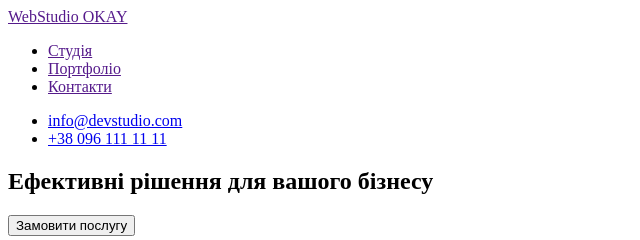
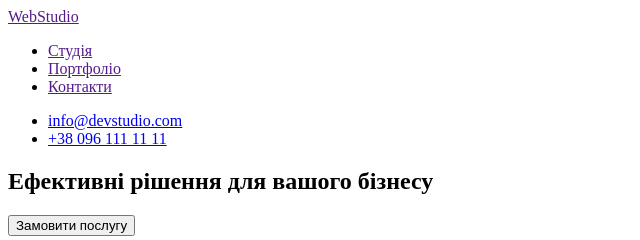
Before and after one commit to Igor-Yarik/goit-markup-hw-01, a plain HTML site: page index.html in a window 1280 px wide. Shown: the top 240 px of the page, 0-640 px from the left. Drawn offline with Linux system fonts and the light colour scheme.

Commit message:
delite test

```diff
--- a/index.html
+++ b/index.html
@@ -10,7 +10,7 @@
 
 <body>
     <header>
-        <a href="">WebStudio OKAY</a>
+        <a href="">WebStudio</a>
         <nav>
             <ul>
                 <li><a href="">Студія</a></li>
```
